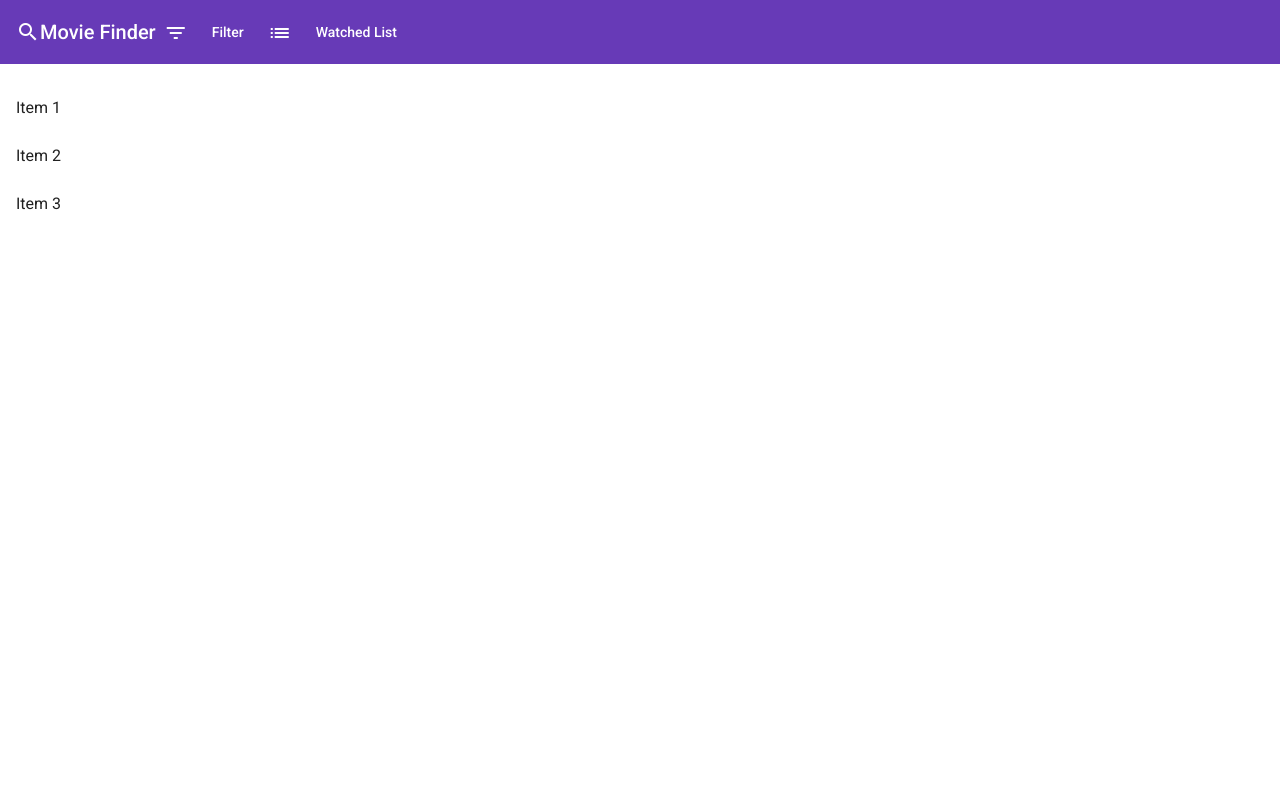
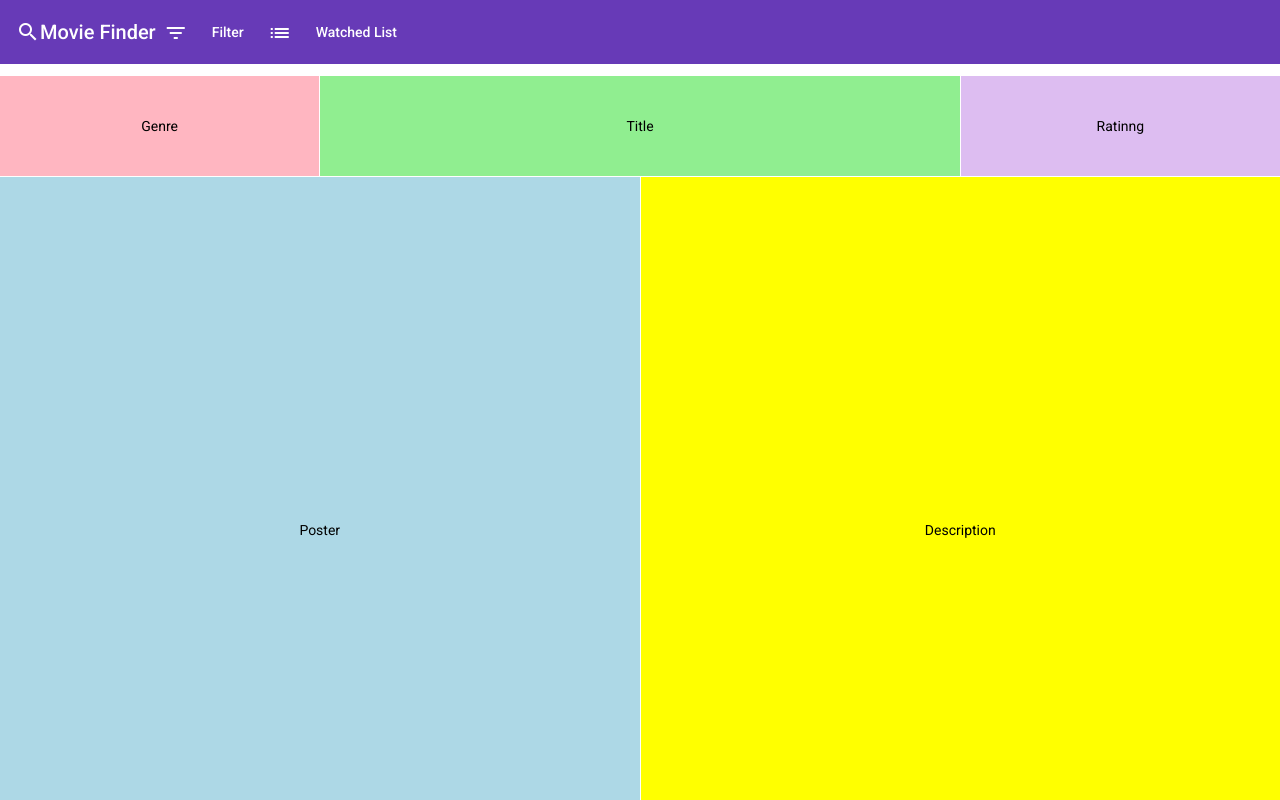
Before and after one commit to just-a-funky-simulation/projectAttempt3, an Angular app: page / in a window 1280 px wide. Shown: the top 800 px of the page. Built offline with nearby package versions, Linux system fonts and the light colour scheme.

Commit message:
ugly movie database load on each ts file of component

```diff
--- a/src/app/app.component.html
+++ b/src/app/app.component.html
@@ -26,5 +26,5 @@
 
 <app-filter hidden></app-filter>
 <app-grid-view hidden></app-grid-view>
-<app-expanded-view hidden> </app-expanded-view>
-<app-watched-movie ></app-watched-movie>
+<app-expanded-view > </app-expanded-view>
+<app-watched-movie hidden></app-watched-movie>
--- a/src/app/app.component.ts
+++ b/src/app/app.component.ts
@@ -1,10 +1,15 @@
-import { Component } from '@angular/core';
+import { Component, OnInit } from '@angular/core';
+import movies from '../assets/movies.json';
+
 
 @Component({
   selector: 'app-root',
   templateUrl: './app.component.html',
   styleUrls: ['./app.component.css']
 })
-export class AppComponent {
+export class AppComponent implements OnInit{
   title = 'projectAttempt3';
+  ngOnInit(){
+
+  }
 }
--- a/src/app/app.module.ts
+++ b/src/app/app.module.ts
@@ -25,6 +25,9 @@ import { GridViewComponent } from './grid-view/grid-view.component';
 import { ExpandedViewComponent } from './expanded-view/expanded-view.component';
 import { WatchedMovieComponent } from './watched-movie/watched-movie.component';
 
+// import { Database} from './database';
+
+
 
 @NgModule({
   declarations: [
@@ -34,6 +37,7 @@ import { WatchedMovieComponent } from './watched-movie/watched-movie.component';
     GridViewComponent,
     ExpandedViewComponent,
     WatchedMovieComponent
+
   ],
   imports: [
     BrowserModule,
@@ -49,7 +53,7 @@ import { WatchedMovieComponent } from './watched-movie/watched-movie.component';
     MatGridListModule,
     MatChipsModule,
     MatListModule,
-    MatTableModule,
+    MatTableModule
 
 
   ],
--- /dev/null
+++ b/src/app/database.ts
@@ -0,0 +1,6 @@
+import movies from '../assets/movies.json';
+
+
+export class Database {
+  public static movies = movies;
+}
--- a/src/app/expanded-view/expanded-view.component.ts
+++ b/src/app/expanded-view/expanded-view.component.ts
@@ -1,4 +1,5 @@
 import { Component, OnInit } from '@angular/core';
+import movies from '../../assets/movies.json';
 
 export interface Tile {
   color: string;
@@ -33,6 +34,7 @@ export class ExpandedViewComponent implements OnInit {
   constructor() { }
 
   ngOnInit(): void {
+
   }
 
 }
--- a/src/app/filter/filter.component.ts
+++ b/src/app/filter/filter.component.ts
@@ -1,4 +1,5 @@
 import { Component, OnInit } from '@angular/core';
+import movies from '../../assets/movies.json';
 
 @Component({
   selector: 'app-filter',
--- a/src/app/grid-view/grid-view.component.ts
+++ b/src/app/grid-view/grid-view.component.ts
@@ -1,5 +1,5 @@
 import { Component, OnInit } from '@angular/core';
-import * as movies from '../../assets/movies.json';
+import movies from '../../assets/movies.json';
 
 export interface Tile {
   color: string;
@@ -27,7 +27,7 @@ export class GridViewComponent implements OnInit {
   {text: 'Poster', cols: 1, rows: 5, color: 'lightblue'},
   {text: 'Poster', cols: 1, rows: 5, color: 'lightblue'},
   {text: 'Poster', cols: 1, rows: 5, color: 'lightgreen'},
-                      				{text: 'Poster', cols: 1, rows: 5, color: 'lightpink'},
+  {text: 'Poster', cols: 1, rows: 5, color: 'lightpink'}
 
 
   ]
--- a/src/app/watched-movie/watched-movie.component.ts
+++ b/src/app/watched-movie/watched-movie.component.ts
@@ -1,5 +1,5 @@
 import { Component, OnInit } from '@angular/core';
-import { Component, OnInit } from '@angular/core';
+import movies from '../../assets/movies.json';
 
 
 @Component({
--- a/tsconfig.json
+++ b/tsconfig.json
@@ -8,6 +8,7 @@
     "declaration": false,
     "downlevelIteration": true,
     "experimentalDecorators": true,
+    "allowSyntheticDefaultImports": true,
     "module": "esnext",
     "moduleResolution": "node",
     "importHelpers": true,
```
Lines whose indentation alone changed are shown as unchanged.
